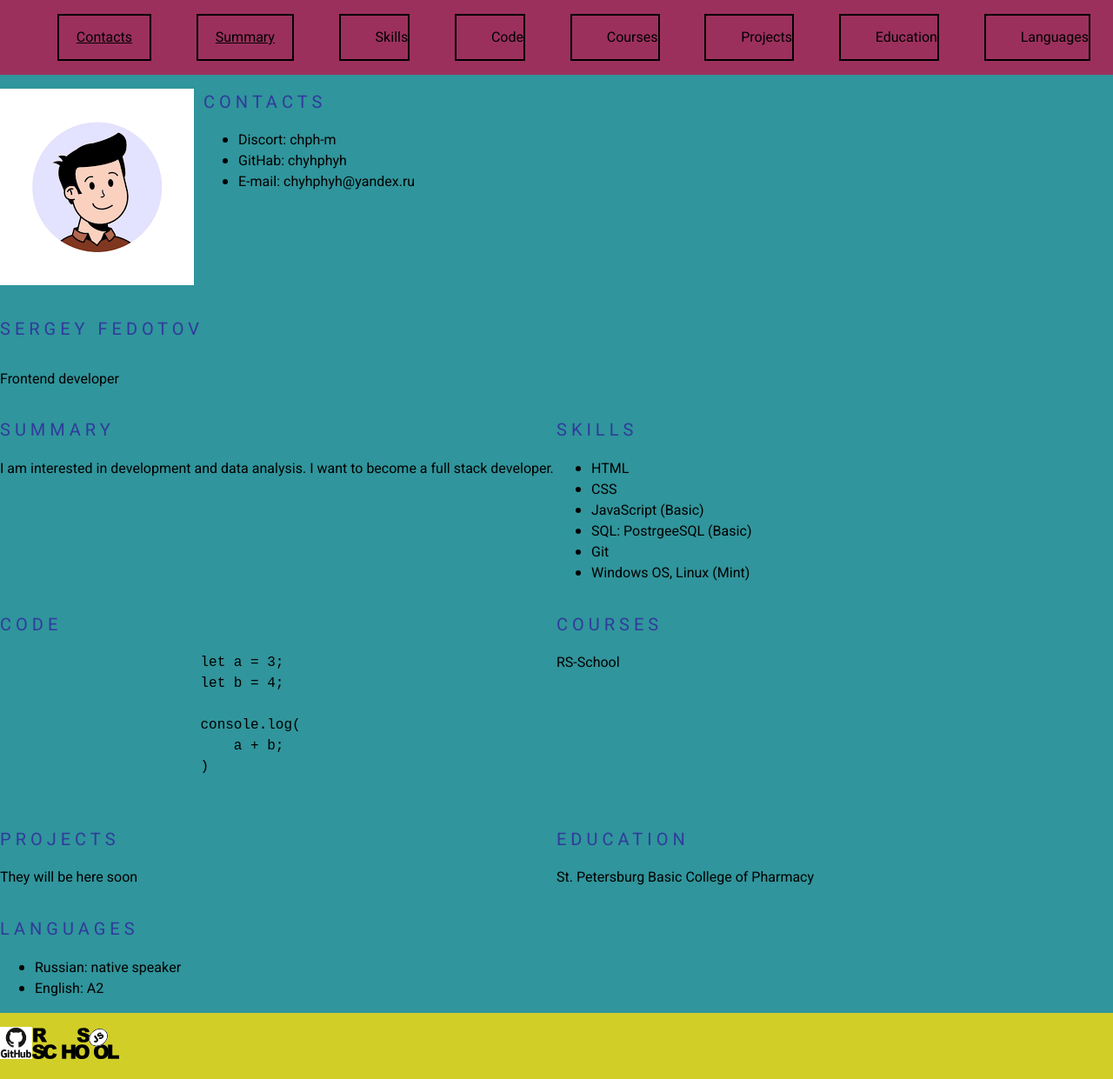
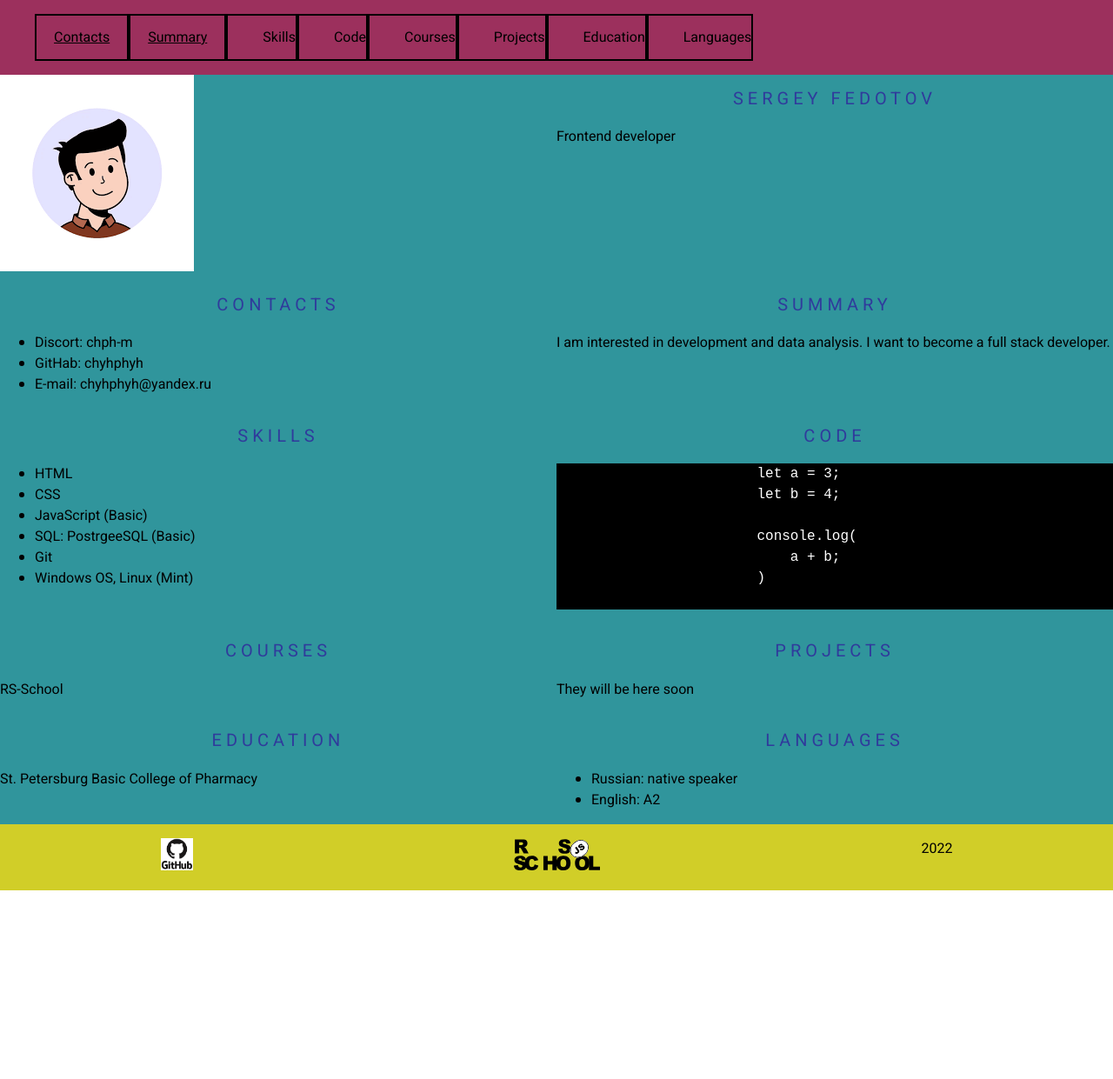
Before and after one commit to chyhphyh/rsschool-cv, a plain HTML site: page index.html in a window 1280 px wide. Shown: the whole page at 87% size. After the commit the page ends 1024 px from the top, so only its background shows below. Drawn offline with Linux system fonts and the light colour scheme.

Commit message:
fix: fix footer

```diff
--- a/index.html
+++ b/index.html
@@ -30,10 +30,12 @@
     </header>
     <main class="main">
         <div class="main-container">
-            <section class="section-profile" id="profile">
-                <p>
+            <section class="section">
+                <div class="photo">
                     <img src="./assets/img/images.png" alt="Photo">
-                </p>
+                </div>
+            </section>
+            <section class="section" id="profile">
                     <h1 class="section-title">Sergey Fedotov</h1>
                     <p>Frontend developer</p>
             </section>
@@ -62,7 +64,7 @@
             </section>
             <section class="section" id="code">
                 <h2 class="section-title">Code</h2>
-                <p class="section-title-p">
+                <div class="section-title-conteiner">
                     <pre>
                         let a = 3;
                         let b = 4;
@@ -71,7 +73,7 @@
                             a + b;
                         )
                     </pre>
-                </p>
+                </div>
             </section>
             <section class="section" id="courses">
                 <h2 class="section-title">Courses</h2>
@@ -101,6 +103,7 @@
         </div>
     </main>
     <footer class="footer">
+        <div class="conteiner">
             <div class="footer-conteiner">
                 <p>
                     <a href="https://github.com/chyhphyh"><img class="image" src="./assets/img/githab.png" alt="GitHab"></a>
@@ -108,7 +111,10 @@
                 <p>
                     <a href="https://rs.school/js/"><img class="image" src="./assets/img/rs_school_js.svg" alt="RS-School"></a>
                 </p>
-            <img href="./assets/img/rs_school_js.svg href="https://rs.school/js/">
+                <p>
+                    <span>2022</span>
+                </p>
+            </div>
         </div>
     </footer>
 </body>
--- a/style.css
+++ b/style.css
@@ -23,9 +23,6 @@ body {
 
 .footer {
     background-color: #d1ce28;
-    display: flex;
-    flex-direction: row;
-    justify-content: space-between;
 }
 
 div.container {
@@ -39,8 +36,6 @@ div.container {
 
 .nav-list {
     display: flex;
-    justify-content: space-around;
-    align-items: flex-end;
     list-style: none;
 }
 
@@ -54,6 +49,7 @@ div.container {
 
 .nav-items {
     border: 2px, solid, #000000;
+    text-align: center;
 }
 
 h1 {
@@ -67,7 +63,7 @@ h1 {
 
 .footer-conteiner {
     display: flex;
-    justify-content: space-between;
+    justify-content: space-around;
     flex-direction: row;
 }
 
@@ -83,6 +79,7 @@ h1 {
 .section-title {
     font-size: 20px;
     font-weight: 400;
+    text-align: center;
     text-transform: uppercase;
     letter-spacing: 5px;
     color: #303b9c;
@@ -99,7 +96,12 @@ h1 {
     height: 37px;
 }
 
-.section-title-p {
+.section-title-conteiner {
     background-color: #000000;
     color: #ffffff;
+    width: -20%;
 }
+
+.photo {
+
+}
```
Lines whose indentation alone changed are shown as unchanged.
